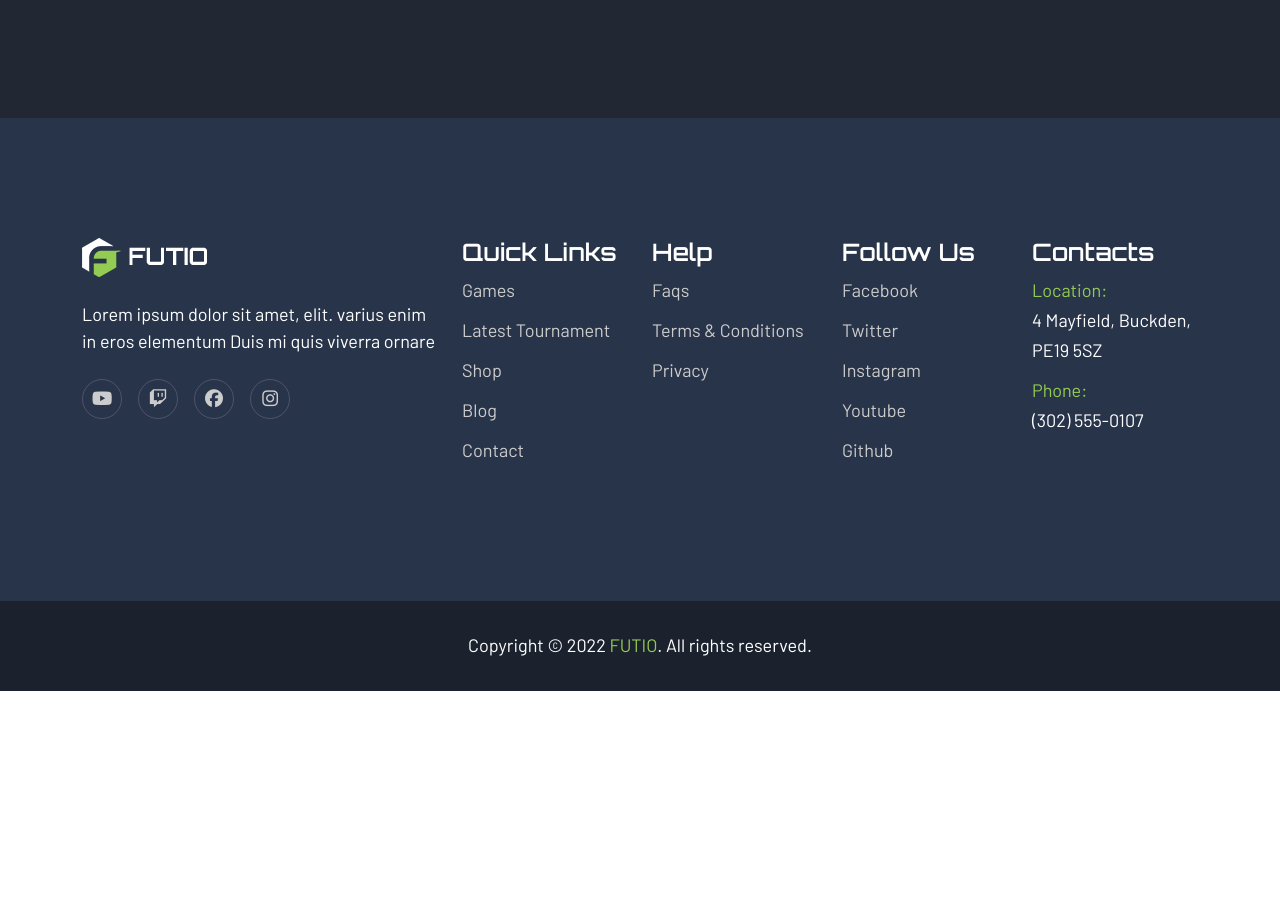
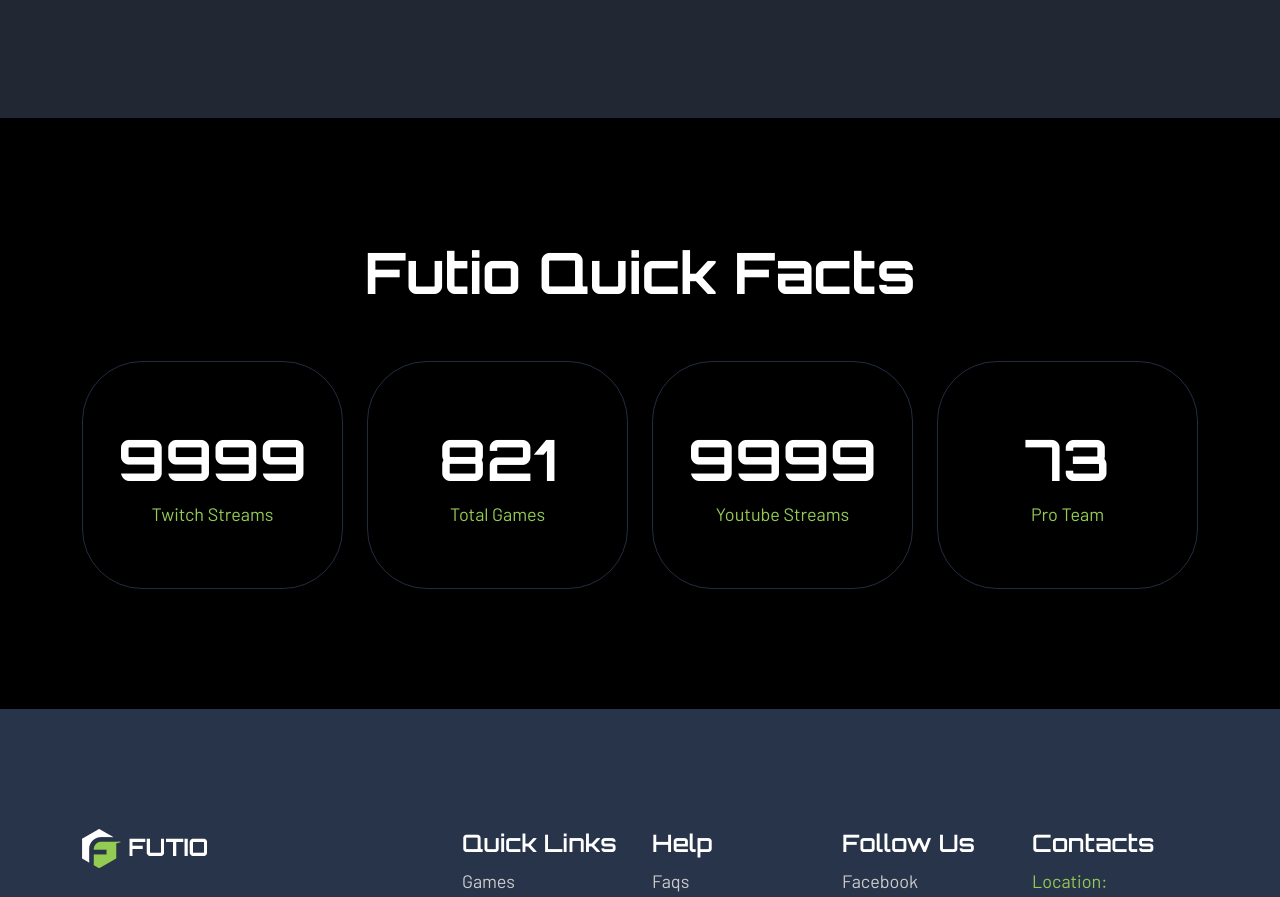
Before and after one commit to Fra-Battaglia/proj-html-vuejs, a Vue app: page / in a window 1280 px wide. Shown: the part 3628-4525 px from the top of the page. Before the commit the page ends 4319 px from the top, so only its background shows below. Built offline with nearby package versions, Linux system fonts and the light colour scheme; the HTML template or start-up script is replaced by a standard one.

Commit message:
counters added

```diff
--- a/src/App.vue
+++ b/src/App.vue
@@ -3,6 +3,7 @@
 	import AppJumbotron from './components/AppJumbotron.vue';
 	import AppFeatures from './components/AppFeatures.vue';
 	import AppUpcomingMatches from './components/AppUpcomingMatches.vue';
+	import AppNumbers from './components/AppNumbers.vue';
 	import AppFooter from './components/AppFooter.vue';
 
 	export default {
@@ -17,6 +18,7 @@
 			AppJumbotron,
 			AppFeatures,
 			AppUpcomingMatches,
+			AppNumbers,
 			AppFooter
 		}
 	}
@@ -27,6 +29,7 @@
 	<AppJumbotron />
 	<AppFeatures />
 	<AppUpcomingMatches />
+	<AppNumbers />
 	<AppFooter />
 </template>
 
--- /dev/null
+++ b/src/components/AppCounter.vue
@@ -0,0 +1,42 @@
+<script>
+	export default {
+		props: {
+			data: String,
+			number: Number,
+		},
+	}
+</script>
+
+<template>
+	<div class="col-3">
+		<div class="counter">
+			<h1>{{ number }}</h1>
+			<p>{{ data }}</p>
+		</div>
+	</div>
+</template>
+
+<style lang="scss" scoped>
+	@use './styles/partials/variables' as*;
+	@use './styles/partials/mixins' as*;
+
+	.counter {
+		padding: 60px 0;
+		border: 1px solid rgba(85, 111, 156, 0.4);
+		border-radius: 60px;
+
+		h1 {
+			line-height: 74.1px;
+			font-family: $secondary-font;
+			font-size: 57px;
+			font-weight: 700;
+			margin: 0;
+		}
+
+		p {
+			color: $primary-color;
+			font-size: 18px;
+			margin: 5px 0 0;
+		}
+	}
+</style>
--- /dev/null
+++ b/src/components/AppNumbers.vue
@@ -0,0 +1,40 @@
+<script>
+	import AppCounter from './AppCounter.vue';
+	export default {
+		components: {
+			AppCounter
+		}
+	}
+</script>
+
+<template>
+	<div class="numbers">
+		<div class="container">
+			<h1>Futio Quick Facts</h1>
+			<div class="counters row">
+				<AppCounter number="9999" data="Twitch Streams" />
+				<AppCounter number="821" data="Total Games" />
+				<AppCounter number="9999" data="Youtube Streams" />
+				<AppCounter number="73" data="Pro Team" />
+			</div>
+		</div>
+	</div>
+</template>
+
+<style lang="scss" scoped>
+	@use './styles/partials/variables' as*;
+	@use './styles/partials/mixins' as*;
+
+	.numbers {
+		background-color: #000000;
+		padding: 120px 0;
+		text-align: center;
+
+		h1 {
+			font-family: $secondary-font;
+			font-size: 57px;
+			font-weight: 700;
+			margin-bottom: 55px;
+		}
+	}
+</style>
```
